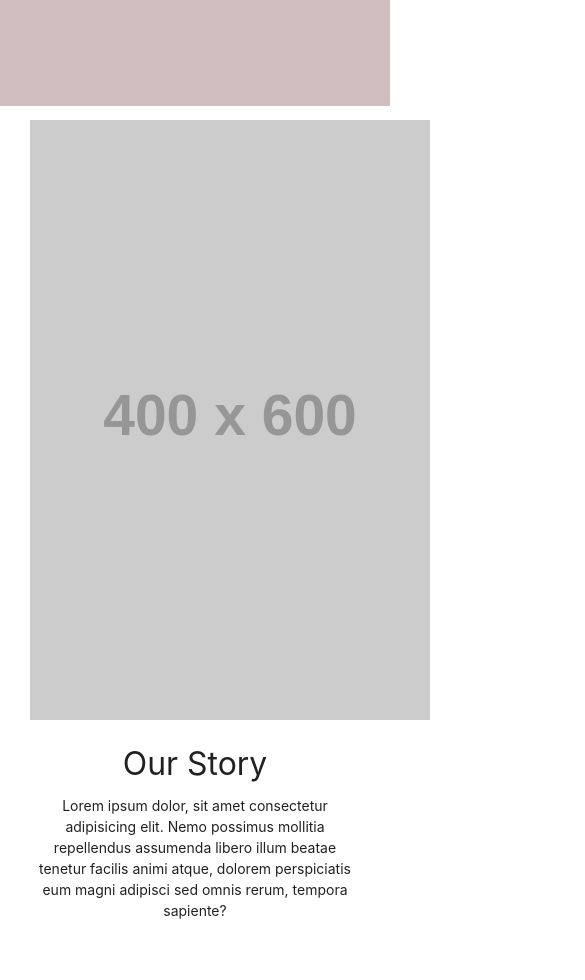
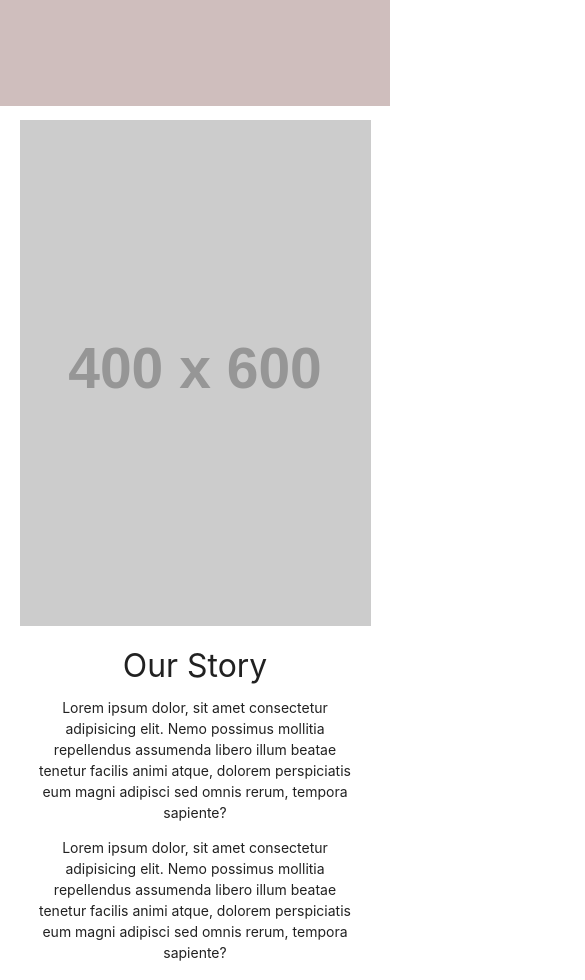
Before and after one commit to jhigger/MasterOfGingerbread, a plain HTML site: page about.html in a window 390 px wide. Shown: the part 340-1320 px from the top of the page, 585 px wide, since content can reach past the window. Drawn offline with nearby package versions, Linux system fonts and the light colour scheme; placeholder pictures from the web are drawn by us.

Commit message:
fixed responsiveness

```diff
--- a/about.html
+++ b/about.html
@@ -62,11 +62,17 @@
     <main class="container center">
         <!-- 1st row -->
         <section class="section row about-row">
-            <div class="col s12 m6">
+            <div class="col s12 m6 about-image">
                 <img src="https://via.placeholder.com/400x600?text=Image" alt="story" loading="lazy">
             </div>
             <div class="col s12 m6 about-text">
                 <h4>Our Story</h4>
+                <p>
+                    Lorem ipsum dolor, sit amet consectetur adipisicing elit. Nemo possimus mollitia repellendus
+                    assumenda libero illum beatae tenetur facilis animi atque, dolorem perspiciatis eum magni
+                    adipisci
+                    sed omnis rerum, tempora sapiente?
+                </p>
                 <p>
                     Lorem ipsum dolor, sit amet consectetur adipisicing elit. Nemo possimus mollitia repellendus
                     assumenda libero illum beatae tenetur facilis animi atque, dolorem perspiciatis eum magni
@@ -87,13 +93,13 @@
                     sed omnis rerum, tempora sapiente?
                 </p>
             </div>
-            <div class="col s12 m6">
+            <div class="col s12 m6 about-image">
                 <img src="https://via.placeholder.com/600x400?text=Image" alt="mission" loading="lazy">
             </div>
         </section>
         <!-- 2nd row for mobile -->
         <section class="section row about-row hide-on-med-and-up">
-            <div class="col s12 m6">
+            <div class="col s12 m6 about-image">
                 <img src="https://via.placeholder.com/600x400?text=Image" alt="mission" loading="lazy">
             </div>
             <div class="col s12 m6 about-text">
@@ -109,7 +115,7 @@
 
         <!-- 3rd row -->
         <section class="section row about-row">
-            <div class="col s12 m6">
+            <div class="col s12 m6 about-image">
                 <img src="https://via.placeholder.com/400x400?text=Image" alt="vision" loading="lazy">
             </div>
             <div class="col s12 m6">
--- a/style.css
+++ b/style.css
@@ -125,3 +125,11 @@ iframe {
 	justify-content: center;
 	align-items: center;
 }
+
+.about-image {
+	overflow: hidden;
+	max-height: 60vh;
+	display: flex;
+	align-items: center;
+	justify-content: center;
+}
```
